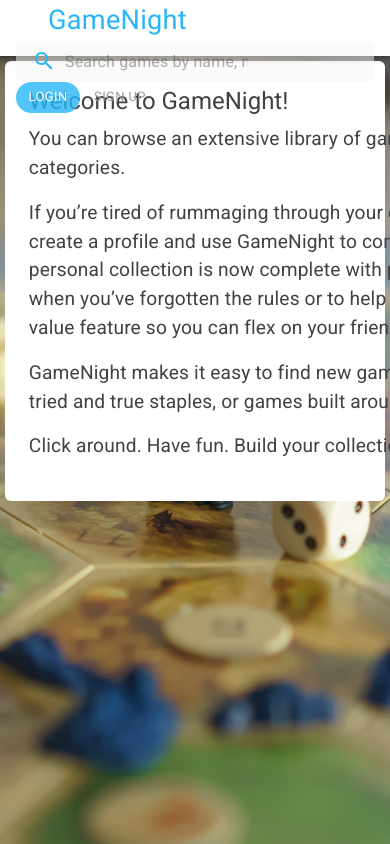
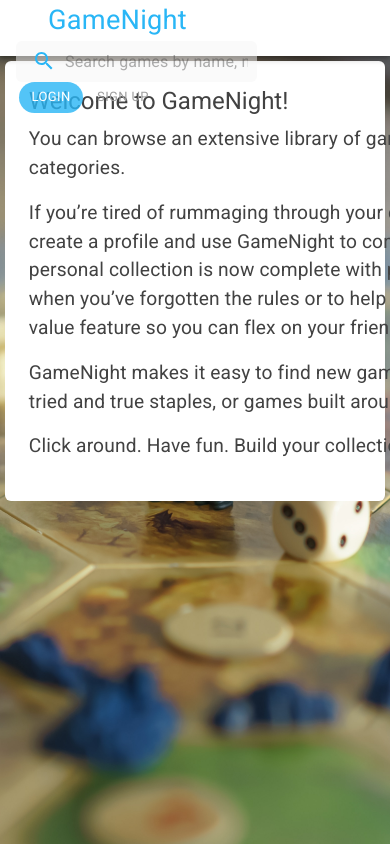
Before and after one commit to Jared-Enck/Capstone-2, a React (Create React App) app in the folder game-night/: page / in a window 390 px wide. Shown: the top 844 px of the page. Built offline with nearby package versions, Linux system fonts and the light colour scheme; no server answers.

Commit message:
centered Search

```diff
--- a/game-night/src/components/navbar/AnonUserLinks.js
+++ b/game-night/src/components/navbar/AnonUserLinks.js
@@ -15,7 +15,17 @@ export default function AnonUserLinks() {
   };
 
   return (
-    <>
+    <Grid
+      item
+      sx={{ marginLeft: '3px' }}
+    >
+      <Grid
+        container
+        direction='row'
+        alignItems='center'
+        justifyContent='flex-end'
+        height='100%'
+      >
         <Grid
           item
           marginRight={1}
@@ -44,6 +54,7 @@ export default function AnonUserLinks() {
             Sign Up
           </Button>
         </Grid>
-    </>
+      </Grid>
+    </Grid>
   );
 }
--- a/game-night/src/components/navbar/Navbar.js
+++ b/game-night/src/components/navbar/Navbar.js
@@ -39,17 +39,7 @@ export default function Navbar() {
 
           <SearchBar />
 
-          <Grid item>
-            <Grid
-              container
-              direction='row'
-              alignItems='center'
-              justifyContent='flex-end'
-              height='100%'
-            >
-              {currentUser ? <UserAccountMenu /> : <AnonUserLinks />}
-            </Grid>
-          </Grid>
+          {currentUser ? <UserAccountMenu /> : <AnonUserLinks />}
         </StyledGrid>
       </Container>
     </AppBar>
--- a/game-night/src/components/navbar/SearchBar.js
+++ b/game-night/src/components/navbar/SearchBar.js
@@ -11,12 +11,6 @@ const Search = styled('div')(({ theme }) => ({
   backgroundColor: alpha(theme.palette.primary.light, 0.5),
   '&:hover': {
     backgroundColor: alpha(theme.palette.primary.light, 0.7),
-  },
-  marginLeft: 0,
-  width: '100%',
-  [theme.breakpoints.up('sm')]: {
-    marginLeft: theme.spacing(1),
-    width: 'auto',
   },
 }));
 
--- a/game-night/src/components/navbar/UserAccountMenu.js
+++ b/game-night/src/components/navbar/UserAccountMenu.js
@@ -1,5 +1,6 @@
 import React, { useState, useContext } from 'react';
 import {
+  Grid,
   IconButton,
   Drawer,
   MenuItem,
@@ -41,7 +42,10 @@ export default function UserAccountMenu() {
   };
 
   return (
-    <>
+    <Grid
+      item
+      sx={{ marginRight: '89px' }}
+    >
       <IconButton
         onClick={handleClick}
         size='small'
@@ -90,6 +94,6 @@ export default function UserAccountMenu() {
           Logout
         </MenuItem>
       </StyledDrawer>
-    </>
+    </Grid>
   );
 }
```
Lines whose indentation alone changed are shown as unchanged.
